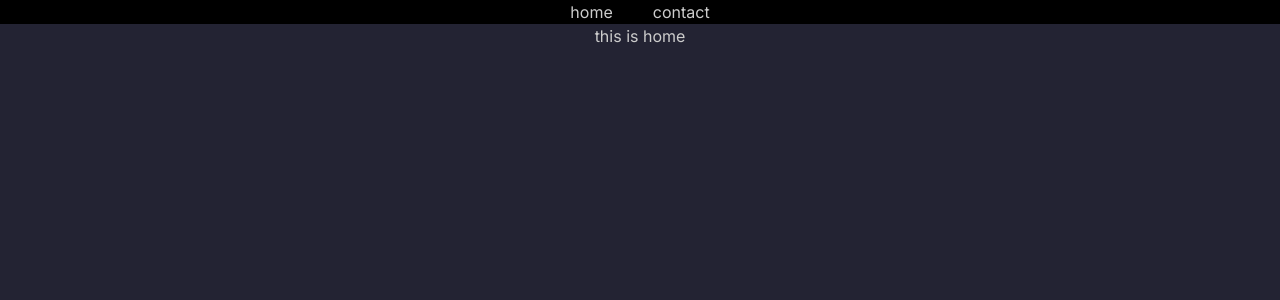
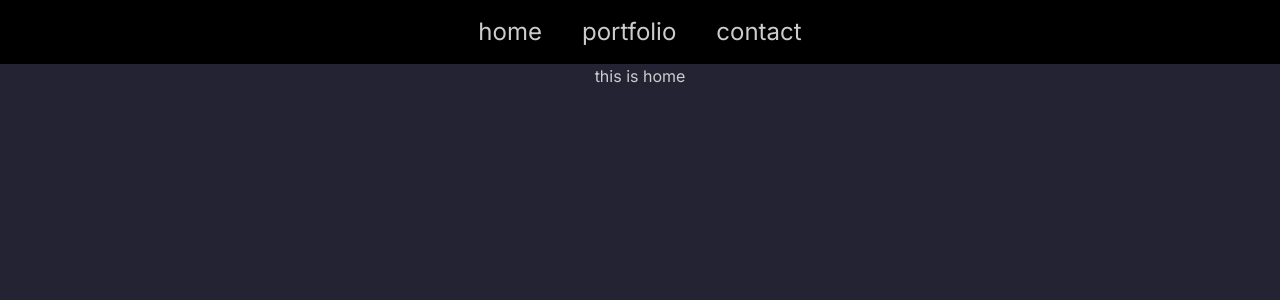
Before and after one commit to continentaldivide/personal-website, a Next.js app: page / in a window 1280 px wide. Shown: the top 300 px of the page. Built offline with nearby package versions, Linux system fonts and the light colour scheme.

Commit message:
Refactor list items into Navitem component

```diff
--- /dev/null
+++ b/app/components/Navitem.jsx
@@ -0,0 +1,7 @@
+export default function Navitem({ itemName, handleNavClick }) {
+  return (
+    <li className="text-2xl hover:brightness-200">
+      <button onClick={handleNavClick}>{itemName}</button>
+    </li>
+  );
+}
--- /dev/null
+++ b/app/components/Portfolio.jsx
@@ -0,0 +1,7 @@
+export default function Portfolio() {
+  return (
+    <>
+      <p>this is portfolio</p>
+    </>
+  );
+}
--- a/app/page.tsx
+++ b/app/page.tsx
@@ -2,7 +2,9 @@
 import { useState } from 'react';
 
 import Home from './components/Home';
+import Portfolio from './components/Portfolio';
 import Contact from './components/Contact';
+import Navitem from './components/Navitem';
 
 export default function Main() {
   const [currentPage, setCurrentPage] = useState(<Home />);
@@ -12,14 +14,20 @@ export default function Main() {
   };
   return (
     <>
-      <nav className="bg-black">
+      <nav className="p-4 bg-black">
         <ul className="flex items-center justify-center gap-10">
-          <li>
-            <button onClick={() => handleNavClick(<Home />)}>home</button>
-          </li>
-          <li>
-            <button onClick={() => handleNavClick(<Contact />)}>contact</button>
-          </li>
+          <Navitem
+            itemName={'home'}
+            handleNavClick={() => handleNavClick(<Home />)}
+          />
+          <Navitem
+            itemName={'portfolio'}
+            handleNavClick={() => handleNavClick(<Portfolio />)}
+          />
+          <Navitem
+            itemName={'contact'}
+            handleNavClick={() => handleNavClick(<Contact />)}
+          />
         </ul>
       </nav>
       <main className="flex flex-col items-center">{currentPage}</main>
```
